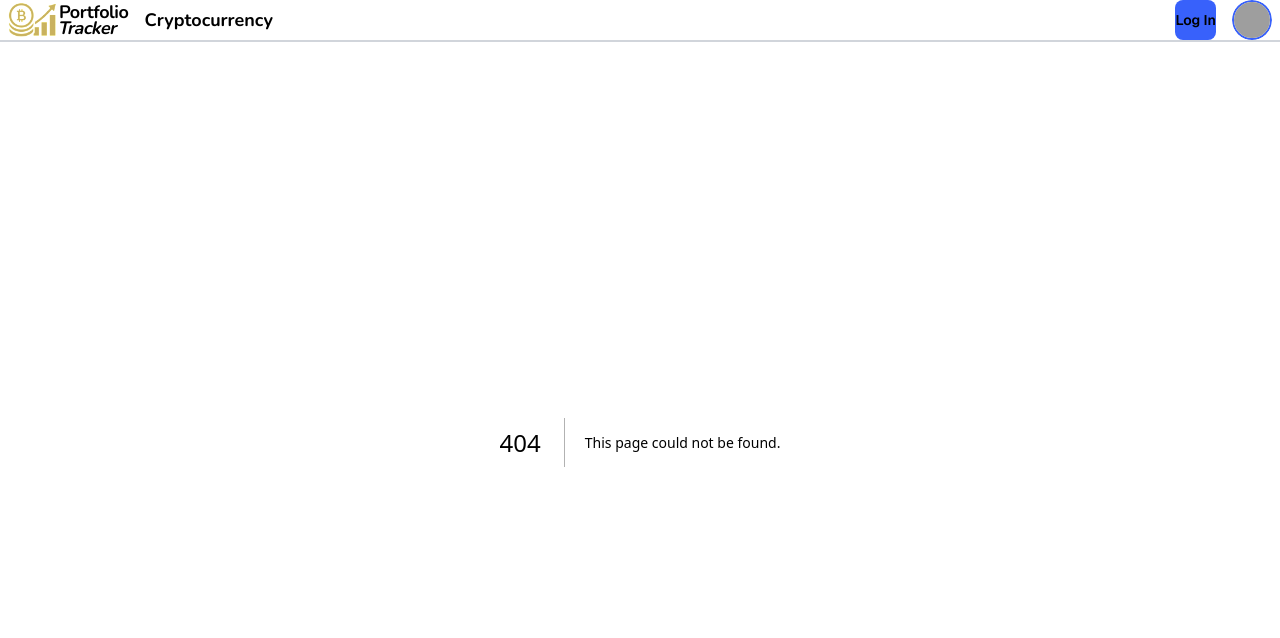
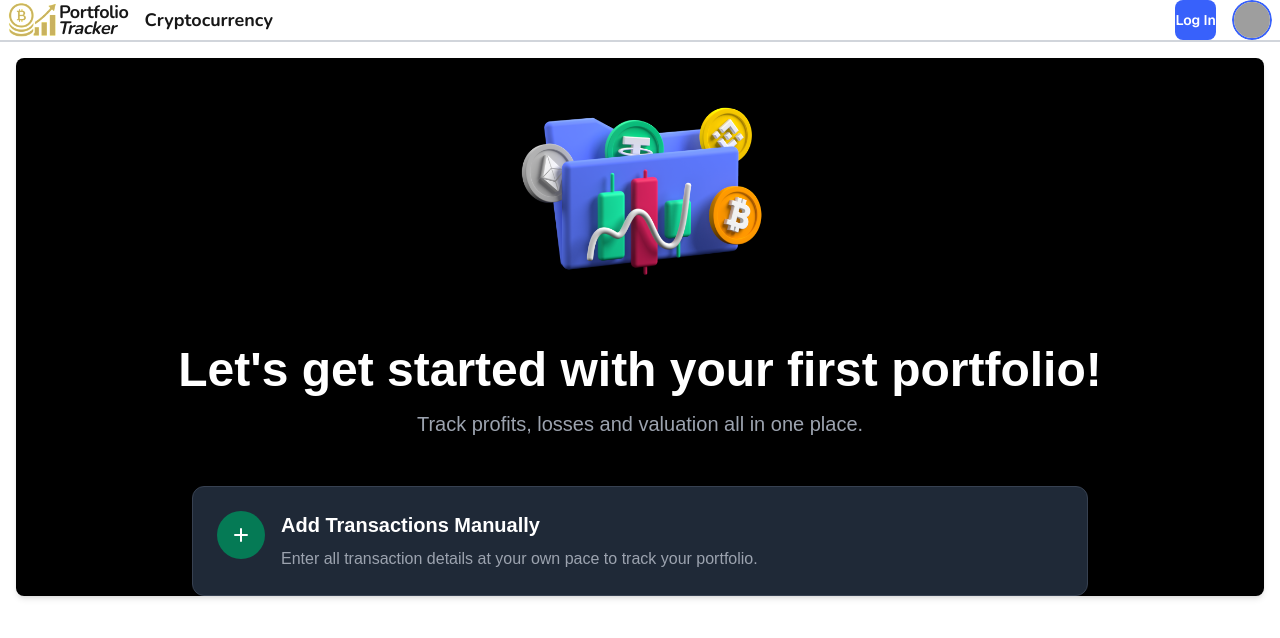
Before and after one commit to Akatsuki-007/portfolio-tracker, a Next.js app: page /portfolio in a window 1280 px wide. Before the commit this address had no page. Shown: the top 638 px of the page. Built offline with nearby package versions, Linux system fonts and the light colour scheme; grey boxes are pictures that could not be loaded.

Commit message:
no portfolio and create portfolio modal

```diff
--- a/src/components/navbar.tsx
+++ b/src/app/components/navbar.tsx
@@ -12,8 +12,8 @@ import {
   popoverTheme,
 } from "flowbite-react";
 import Image from "next/image";
-import Logo from "../../public/logo-3.png";
-import ModalAuth from "./navbar-auth";
+import Logo from "../../../public/logo-3.png";
+import ModalAuth from "@/app/components/navbar-auth";
 
 function Navbar() {
   const [open, setOpen] = useState<boolean>(false);
--- a/src/app/layout.tsx
+++ b/src/app/layout.tsx
@@ -2,7 +2,7 @@ import type { Metadata } from "next";
 import { Geist, Geist_Mono, Nunito } from "next/font/google";
 import "./globals.css";
 import { StagewiseToolbar } from "@stagewise/toolbar-next";
-import Navbar from "@/components/navbar";
+import Navbar from "@/app/components/navbar";
 
 const geistSans = Geist({
   variable: "--font-geist-sans",
--- /dev/null
+++ b/src/app/portfolio/page.tsx
@@ -0,0 +1,121 @@
+"use client";
+import noPortfolio from "@/app/assets/no-portfolio.png";
+import Image from "next/image";
+import { useState } from "react";
+
+export default function portfolioPage() {
+  const [isModalOpen, setIsModalOpen] = useState(false);
+  const [portfolioName, setPortfolioName] = useState("");
+
+  const handleCreatePortfolio = () => {
+    // Handle portfolio creation logic here
+    console.log("Creating portfolio:", { portfolioName });
+    setIsModalOpen(false);
+    setPortfolioName("");
+  };
+
+  return (
+    <>
+      {/* Hero Section */}
+      <div className="relative m-4 overflow-x-auto bg-black shadow-md sm:rounded-lg">
+        <div className="text-center mb-12">
+          <div className="mb-8">
+            <Image
+              src={noPortfolio}
+              alt="Portfolio illustration"
+              width={256}
+              height={192}
+              className="mx-auto object-contain"
+              priority
+            />
+          </div>
+          <h1 className="text-4xl md:text-5xl font-bold text-white mb-4">
+            Let's get started with your first portfolio!
+          </h1>
+          <p className="text-gray-400 text-lg md:text-xl">
+            Track profits, losses and valuation all in one place.
+          </p>
+        </div>
+
+        {/* Options Grid */}
+        <div className="flex justify-center items-center w-full px-4">
+          <div className="w-full max-w-4xl space-y-4">
+            {/* Add Transactions Manually */}
+            <div className="bg-gray-800 border border-gray-700 rounded-xl p-6 hover:bg-gray-750 transition-colors cursor-pointer"
+            onClick={()=> setIsModalOpen(true)}>
+              <div className="flex items-start space-x-4">
+                <div className="w-12 h-12 bg-green-600 rounded-full flex items-center justify-center flex-shrink-0">
+                  <svg className="w-6 h-6 text-white" fill="none" stroke="currentColor" viewBox="0 0 24 24">
+                    <path strokeLinecap="round" strokeLinejoin="round" strokeWidth={2} d="M12 6v6m0 0v6m0-6h6m-6 0H6" />
+                  </svg>
+                </div>
+                <div className="flex-1">
+                  <h3 className="text-xl font-semibold text-white mb-2">Add Transactions Manually</h3>
+                  <p className="text-gray-400">
+                    Enter all transaction details at your own pace to track your portfolio.
+                  </p>
+                </div>
+              </div>
+            </div>
+          </div>
+        </div>
+
+      </div>
+
+       {isModalOpen && (
+        <div className="fixed inset-0 bg-black/50 backdrop-blur-sm flex items-center justify-center z-50 p-4">
+          <div className="bg-gray-800 rounded-2xl p-6 w-full max-w-md relative">
+            {/* Close Button */}
+            <button
+              onClick={() => setIsModalOpen(false)}
+              className="absolute top-4 right-4 text-gray-400 hover:text-white transition-colors"
+            >
+              <svg className="w-6 h-6" fill="none" stroke="currentColor" viewBox="0 0 24 24">
+                <path strokeLinecap="round" strokeLinejoin="round" strokeWidth={2} d="M6 18L18 6M6 6l12 12" />
+              </svg>
+            </button>
+
+            {/* Modal Header */}
+            <h2 className="text-2xl font-bold text-white mb-6">Create Portfolio</h2>
+
+            {/* Portfolio Avatar */}
+            <div className="mb-6">
+              <label className="block text-white text-sm font-medium mb-3">Portfolio Avatar</label>
+              <div className="flex items-center space-x-3">
+                <div className="w-12 h-12 bg-red-500 rounded-full flex items-center justify-center">
+                  <div className="w-6 h-6 bg-blue-600 transform rotate-45"></div>
+                </div>
+                <button className="px-4 py-2 bg-blue-600 text-white text-sm rounded-lg hover:bg-blue-700 transition-colors">
+                  Change
+                </button>
+              </div>
+            </div>
+
+            {/* Portfolio Name */}
+            <div className="mb-6">
+              <label className="block text-white text-sm font-medium mb-3">Portfolio Name</label>
+              <input
+                type="text"
+                value={portfolioName}
+                onChange={(e) => setPortfolioName(e.target.value)}
+                placeholder="Enter your portfolio name"
+                className="w-full px-4 py-3 bg-gray-700 border border-gray-600 rounded-lg text-white placeholder-gray-400 focus:outline-none focus:border-blue-500 transition-colors"
+                maxLength={24}
+              />
+              <p className="text-gray-400 text-xs mt-1">{portfolioName.length}/24 characters</p>
+            </div>
+
+            {/* Create Button */}
+            <button
+              onClick={handleCreatePortfolio}
+              disabled={!portfolioName.trim()}
+              className="w-full py-3 bg-blue-600 text-white font-medium rounded-lg hover:bg-blue-700 disabled:bg-gray-600 disabled:cursor-not-allowed transition-colors"
+            >
+              Create Portfolio
+            </button>
+          </div>
+        </div>
+      )}
+    </>
+  );
+}
```
Also changed, not shown: src/app/assets/no-portfolio.png (added), src/app/components/navbar-auth.tsx (renamed from src/components/navbar-auth.tsx).
